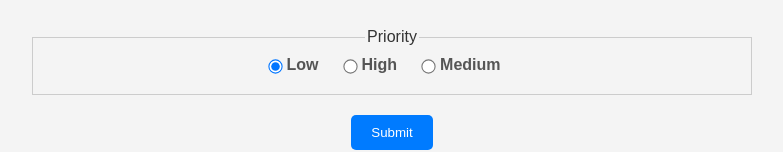
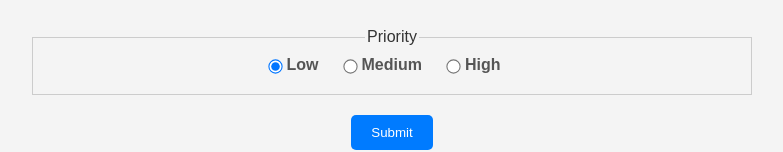
Before and after one commit to PrakharShrivastav/bug-blaster, a React (Create React App) app: page / in a window 1280 px wide. Shown: the part 458-610 px from the top of the page, without its empty margins (248-1031 px from the left). Built offline with nearby package versions, Linux system fonts and the light colour scheme.

Commit message:
Corrected the priority order

```diff
--- a/src/components/TicketForm.js
+++ b/src/components/TicketForm.js
@@ -7,8 +7,8 @@ export default function TicketForm({ dispatch }) {
 
   const priorityLabels = {
     1: "Low",
-    2: "High",
-    3: "Medium",
+    2: "Medium",
+    3: "High",
   };
 
   const clearForm = () => {
```
